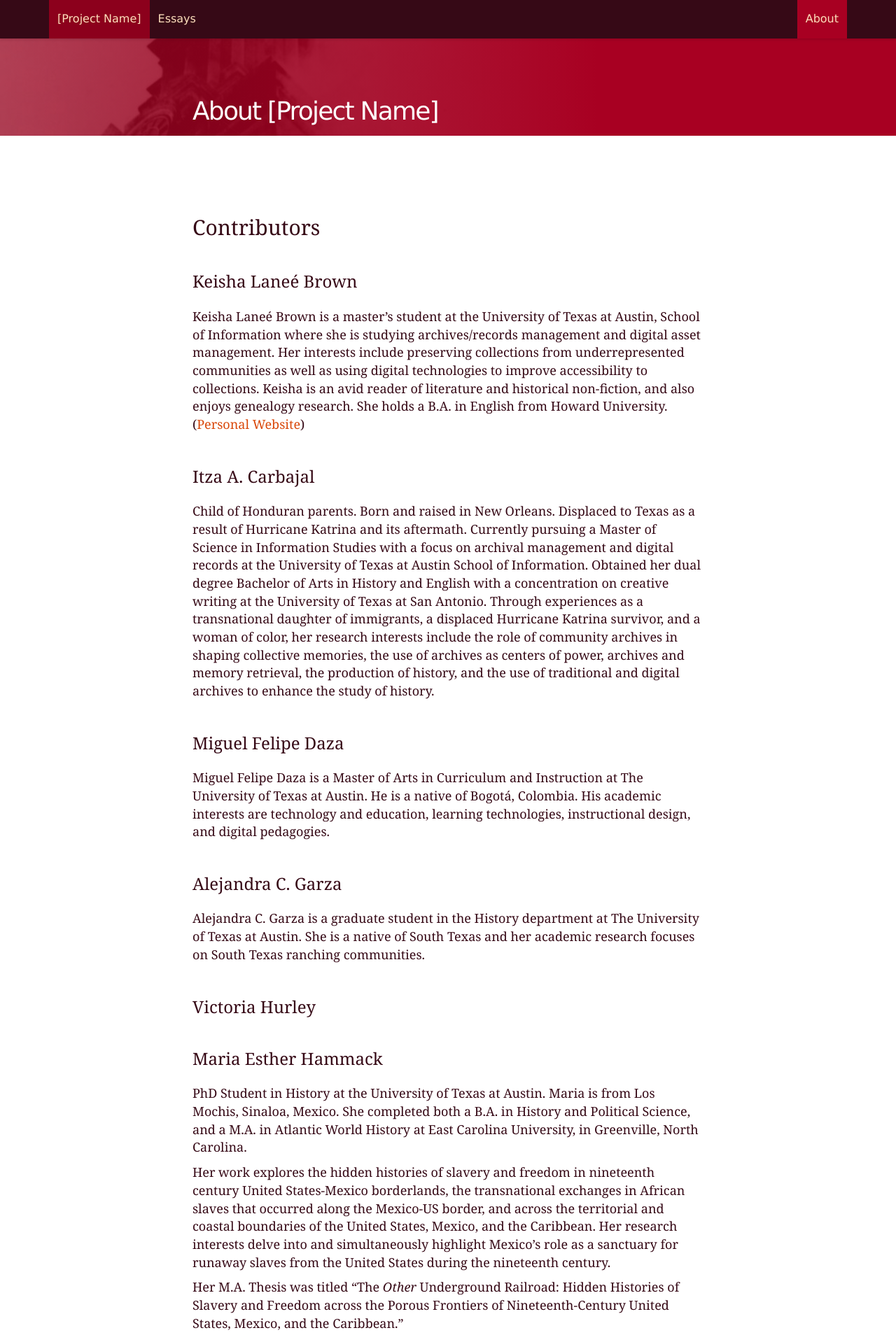
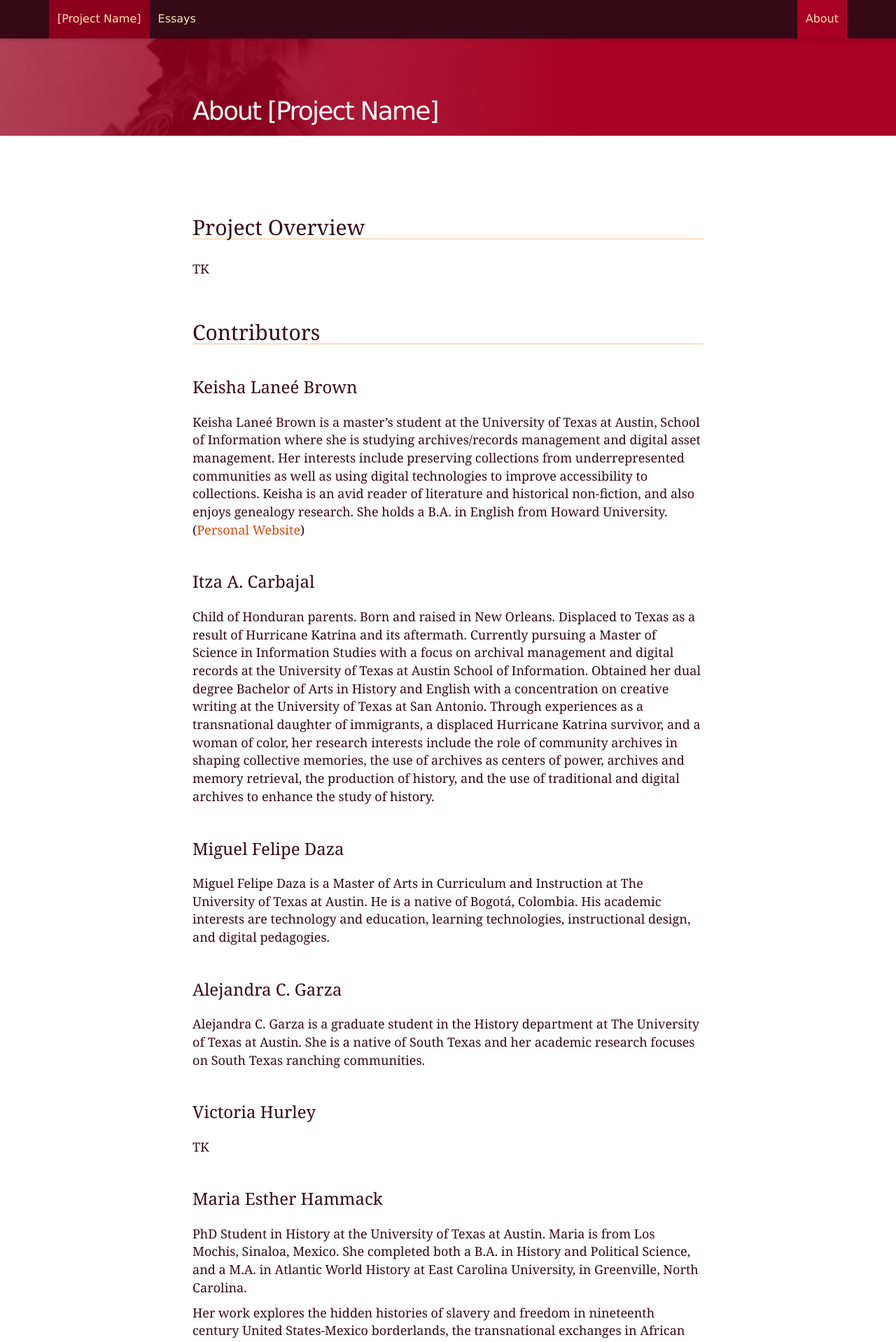
Before and after one commit to utexas-public-history/tower, a Jekyll site: the page built from about.md, in a window 1280 px wide. Shown: the top 1918 px of the page at 70% size. Built offline with Jekyll 4.4.1, drawn with Linux system fonts in a browser that asks for light colours; some of the changed text lies outside the part shown.

Commit message:
Rough content for About page

```diff
--- a/_sass/article.scss
+++ b/_sass/article.scss
@@ -24,7 +24,16 @@ header {
     bottom: 3em;
   }
 
-  h2, h3 {
+  h2 {
+    border: {
+      color: $interfaceStroke;
+      style: solid;
+      width: 0 0 1px 0;
+    }
+    margin: 2em 0 1em 0;
+  }
+
+  h3 {
     margin: 2em 0 1em 0;
   }
 }
--- a/about.md
+++ b/about.md
@@ -5,6 +5,10 @@ permalink: /about/
 nav_highlight: about
 banner: /images/posts/lisle/banner.jpg
 ---
+
+## Project Overview
+
+TK
 
 ## Contributors
 
@@ -26,6 +30,8 @@ Alejandra C. Garza is a graduate student in the History department at The Univer
 
 ### Victoria Hurley
 
+TK
+
 ### Maria Esther Hammack
 
 PhD Student in History at the University of Texas at Austin.  Maria is from Los Mochis, Sinaloa, Mexico.  She completed both a B.A. in History and Political Science, and a M.A. in Atlantic World History at East Carolina University, in Greenville, North Carolina.
@@ -37,6 +43,8 @@ Her M.A. Thesis was titled “The _Other_ Underground Railroad: Hidden Histories
 She is working under the direction and guidance of Dr. Daina Berry. ([UT-Austin Profile][hammack-profile]) ([Twitter][hammack-twitter])
 
 ### Rebecca Johnston
+
+TK
 
 ### Justin Krueger
 
@@ -52,6 +60,12 @@ Isaac McQuistion is an Asian Studies master's student focusing on modern South A
 
 ### Justina Moloney
 
+TK
+
+## Acknowledgments
+
+TK
+
 [brown-website]: http://www.keishalaneebrown.com/
 [mcquisition-website]: http://isaacmcquisition.wordpress.com
 [hammack-profile]: http://www.utexas.edu/cola/history/graduate/gradstudents/profile.php?id=meh3995
```
